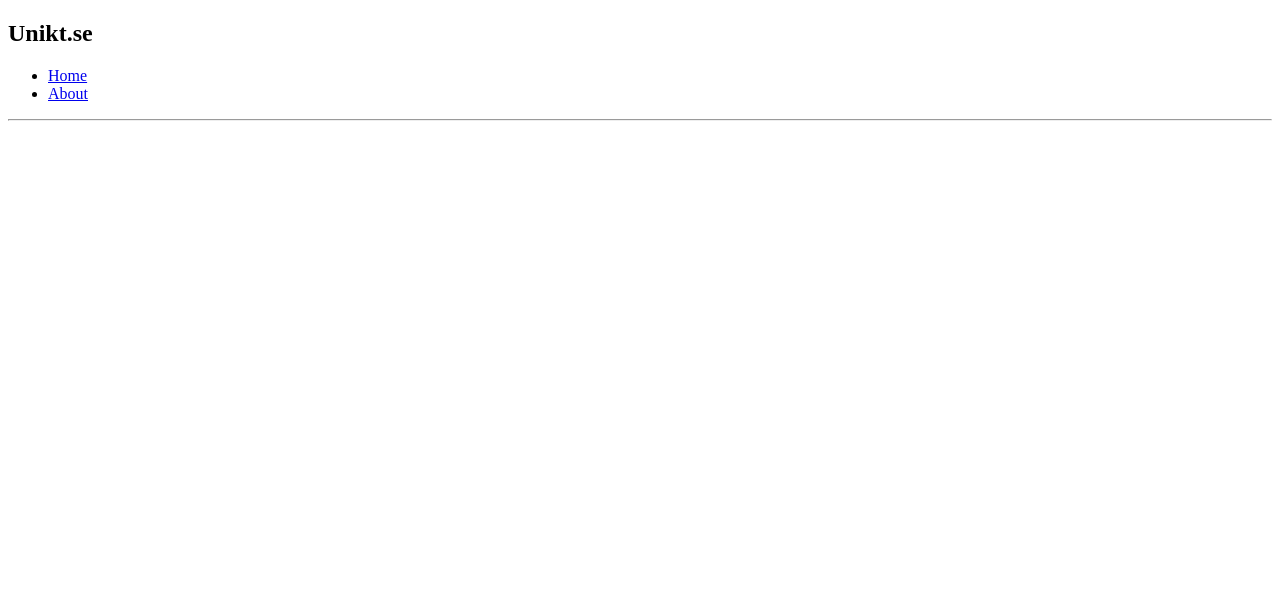
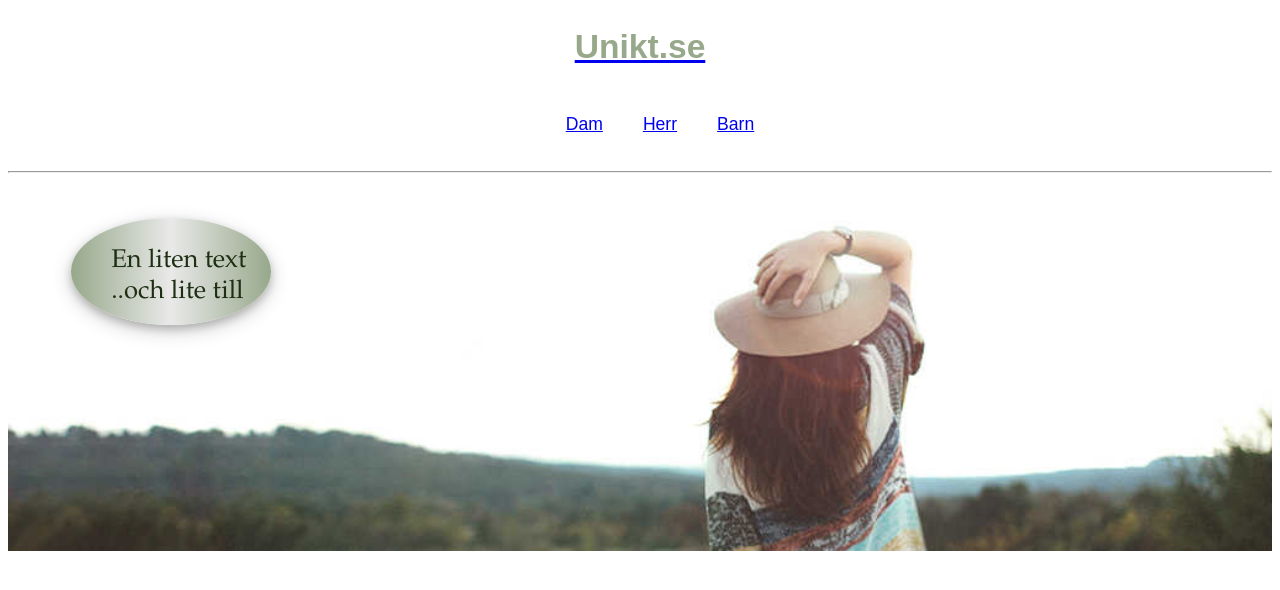
Before and after one commit to SusanneJT/Unikt-projekt, a React app: page /app.html in a window 1280 px wide. Built offline with nearby package versions, Linux system fonts and the light colour scheme.

Commit message:
Routing improved

```diff
--- a/public/js/modules/home.js
+++ b/public/js/modules/home.js
@@ -3,7 +3,7 @@ export let homeDiv = `
                 <div class="col-md-6 p-lg-6 mx-auto my-6 bg-light plate p-5">
                     <h1 class="display-4 font-weight-normal">Unikt.se</h1>
                     <p class="lead font-weight-normal">För dig som vill handla unikt tillverkat mode och inredning med en tanke på miljön och människan bakom hantverket, för en hållbar utveckling.</p>
-                    <a class="btn btn-outline-secondary" href="app.html">Hello World</a>
+                    <a class="btn btn-outline-secondary" href="app.html">Proof of concept</a>
                 </div>
             </div>
         `;
--- a/public/style.css
+++ b/public/style.css
@@ -1,3 +1,5 @@
+
+@import url('https://fonts.googleapis.com/css?family=Playfair+Display:700i');
 
 /* Enlarge links in navbar */
 .link-item {
--- a/source/components/panorama-box.js
+++ b/source/components/Home/PanoramaPic/panorama-box.js
@@ -11,7 +11,7 @@ export class PanoramaBox extends React.Component {
             width: "100%"
           };
 		return (
-            <div class="panorama" style={styleDiv}>
+            <div className="panorama" style={styleDiv}>
 			    <img src="/img/components/panorama-nature.jpg" style={stylePic}/>
                 <TextCircle />
 		    </div>
--- a/source/components/text-circle.js
+++ b/source/components/Home/PanoramaPic/text-circle.js
@@ -16,8 +16,8 @@ export class TextCircle extends React.Component {
 		  };
 		  const styleH2 = {
 			position: "absolute",
-			top: "0%",
-			left: "22%",
+			top: "6%",
+			left: "20%",
 			width: "100%",
 			color: "#1E2F13",
 			fontSize: "1.6em",
@@ -25,8 +25,8 @@ export class TextCircle extends React.Component {
 			fontWeight: "200"
 		  }
 		return (
-			<div class="text-circle" style={styleCircle}>
-				<h2 style={styleH2}>För miljön<br /> ..och för dig</h2>
+			<div className="text-circle" style={styleCircle}>
+				<h2 style={styleH2}>En liten text<br /> ..och lite till</h2>
 			</div>
 		);
 	}
--- a/source/components/home.js
+++ b/source/components/Home/home.js
@@ -1,5 +1,5 @@
 import React from "react";
-import { PanoramaBox } from "./panorama-box";
+import { PanoramaBox } from "./PanoramaPic/panorama-box";
 
 export class Home extends React.Component {
 	render() {
--- a/source/components/app-router.js
+++ b/source/components/app-router.js
@@ -1,30 +1,26 @@
 import React from "react";
 import { BrowserRouter as Router, Switch, Route, Link } from 'react-router-dom';
-import { Home } from "./home";
-import { About } from "./about";
+import { Home } from "./Home/home";
+import { Dam } from "./dam";
+import { Herr } from "./herr";
+import { Barn } from "./barn";
+import { Menu } from "./menu";
 
 
 export class AppRouter extends React.Component {
   render() {
     return (
-    <Router>
+      <Router>
         <div>
-          <h2>Unikt.se</h2>
-          <nav>
-          <ul>
-            <li><Link to={'/'}> Home </Link></li>
-            <li><Link to={'/about'}>About</Link></li>
-          </ul>
-          </nav>
-          <hr />
+          <Menu />
           <Switch>
-              <Route exact path='/' component={Home} />
-              <Route path='/about' component={About} />
+              <Route exact path='/app.html' component={Home} />
+              <Route path='/dam' component={Dam} />
+              <Route path='/herr' component={Herr} />
+              <Route path='/barn' component={Barn} />
           </Switch>
         </div>
       </Router>
     );
   }
 }
-
-//export default AppRouter;
--- a/source/components/about.js
+++ b/source/components/barn.js
@@ -1,10 +1,10 @@
 import React from "react";
 
-export class About extends React.Component {
+export class Barn extends React.Component {
 	render() {
 		return (
 			<div>
-				<h1>About</h1>
+				<h1>Barn</h1>
 			</div>
 		);
 	}
--- /dev/null
+++ b/source/components/dam.js
@@ -0,0 +1,11 @@
+import React from "react";
+
+export class Dam extends React.Component {
+	render() {
+		return (
+			<div>
+				<h1>Dam</h1>
+			</div>
+		);
+	}
+}
--- /dev/null
+++ b/source/components/herr.js
@@ -0,0 +1,11 @@
+import React from "react";
+
+export class Herr extends React.Component {
+	render() {
+		return (
+			<div>
+				<h1>Herr</h1>
+			</div>
+		);
+	}
+}
--- /dev/null
+++ b/source/components/menu.js
@@ -0,0 +1,35 @@
+import React from "react";
+import { BrowserRouter as Router, Switch, Route, Link } from 'react-router-dom';
+
+export class Menu extends React.Component {
+	render() {
+        const styleLinks = {
+            display: "inline-block",
+            padding: "20px",
+            color: "#1E2F13",
+            textDecoration: "none",
+            fontSize: "1.1em",
+            fontFamily: "Arial"
+        }
+        const styleH2 = {
+          color: "#97A88B",
+          fontSize: "2.1em",
+          fontFamily: "Arial"
+        }
+		return (
+            <div style={{textAlign: "center"}}>
+                <Link to={'/app.html'}>
+                <h2 style={styleH2}>Unikt.se</h2>
+                </Link>
+                <nav>
+                <ul>
+                    <li style={styleLinks}><Link to={'/dam'}>Dam</Link></li>
+                    <li style={styleLinks}><Link to={'/herr'}>Herr</Link></li>
+                    <li style={styleLinks}><Link to={'/barn'}>Barn</Link></li>
+                </ul>
+                </nav>
+                <hr />
+            </div>
+		);
+	}
+}
```
Also changed, not shown: source/components/helloworld.js (deleted, +0 -14 lines).
